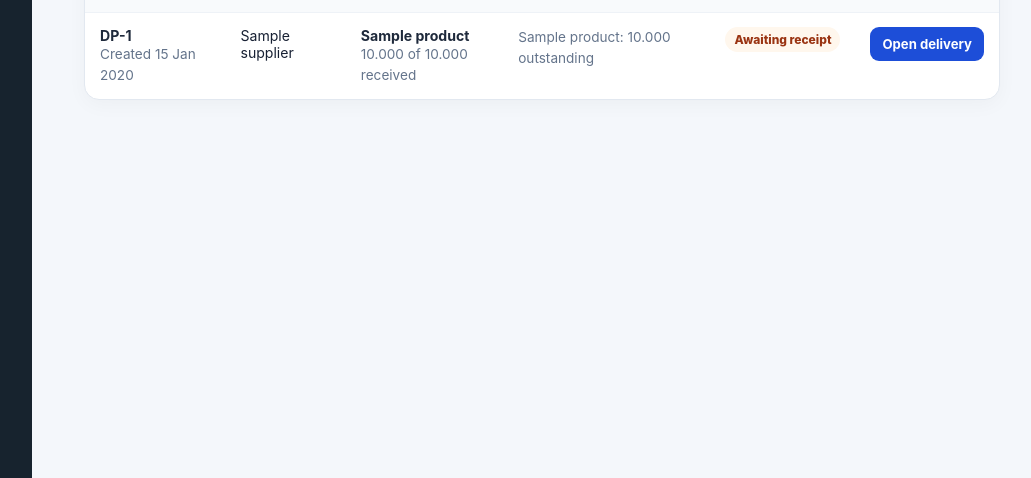
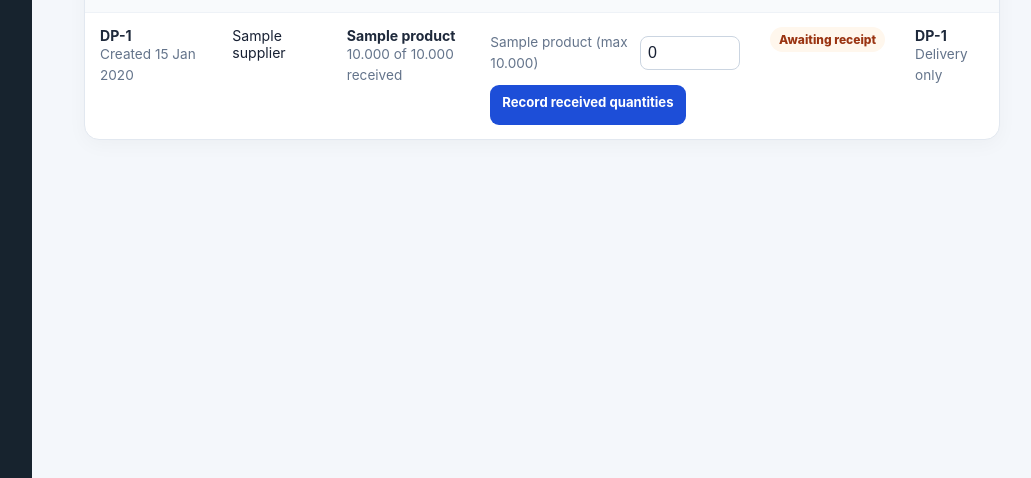
Before and after one commit to nazinamu66/hotel-hms, a Django app: template kitchen/templates/kitchen/incoming_deliveries.html in a window 1280 px wide. Shown: the part 322-800 px from the top of the page, without its empty margins (228-1259 px from the left). Run offline with Django 5.2, Linux system fonts and the light colour scheme; the template is opened without the code that fills it: most values are stand-ins (such as "Sample title", 1, 10 or a date in 2020); grey boxes marked "Sample" are stand-in pictures; parts of the project's set-up code (start-up, migrations or seed data) failed here and were passed over.

Commit message:
Add receipt quantity form to kitchen delivery queue

```diff
--- a/kitchen/templates/kitchen/incoming_deliveries.html
+++ b/kitchen/templates/kitchen/incoming_deliveries.html
@@ -45,9 +45,20 @@
             <td><strong>DP-{{ dp.id }}</strong><div class="id-muted">Created {{ dp.created_at|date:"d M Y" }}</div></td>
             <td>{{ dp.supplier.name }}</td>
             <td>{% for item in dp.items.all %}<div><strong>{{ item.product.name }}</strong><div class="id-muted">{{ item.quantity_received|floatformat:3 }} of {{ item.quantity|floatformat:3 }} received</div></div>{% if not forloop.last %}<hr style="border:0;border-top:1px solid #eef2f7;margin:8px 0">{% endif %}{% empty %}No items{% endfor %}</td>
-            <td>{% for item in dp.items.all %}<div class="id-muted">{{ item.product.name }}: {{ item.outstanding_quantity|floatformat:3 }} outstanding</div>{% endfor %}</td>
+            <td>
+              <form method="post" action="{% url 'direct_purchase_receive' dp.id %}">
+                {% csrf_token %}
+                {% for item in dp.items.all %}
+                  <div style="display:flex;align-items:center;justify-content:space-between;gap:10px;margin:5px 0">
+                    <label for="received_{{ item.pk }}" class="id-muted">{{ item.product.name }} (max {{ item.outstanding_quantity|floatformat:3 }})</label>
+                    <input id="received_{{ item.pk }}" type="number" name="received_{{ item.pk }}" min="0" max="{{ item.outstanding_quantity }}" step="0.001" value="0" style="width:100px;padding:7px;border:1px solid #cbd5e1;border-radius:8px">
+                  </div>
+                {% endfor %}
+                <button class="id-btn" type="submit" style="border:0;cursor:pointer;margin-top:7px">Record received quantities</button>
+              </form>
+            </td>
             <td><span class="id-pill">{% if dp.status == "PARTIALLY_RECEIVED" %}Partially received{% else %}Awaiting receipt{% endif %}</span></td>
-            <td><a class="id-btn" href="{% url 'kitchen_ingredient_request_detail' dp.ingredient_request_id %}">Open delivery</a></td>
+            <td><strong>DP-{{ dp.id }}</strong><div class="id-muted">Delivery only</div></td>
           </tr>
         {% empty %}
           <tr><td colspan="6"><div class="id-empty"><strong>No deliveries awaiting receipt</strong>When an approved direct purchase is paid and ready for delivery, it will appear here.</div></td></tr>
```
